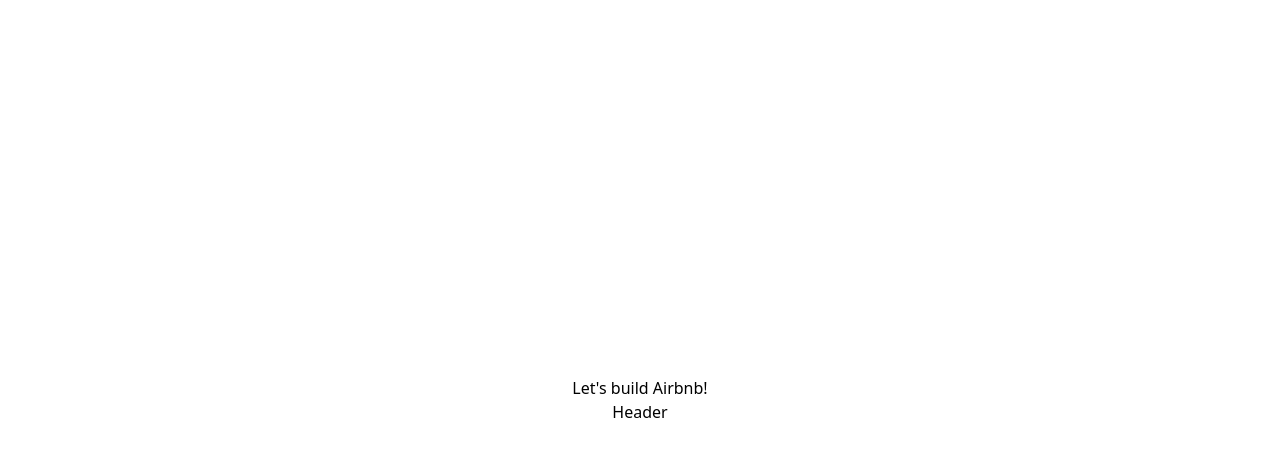
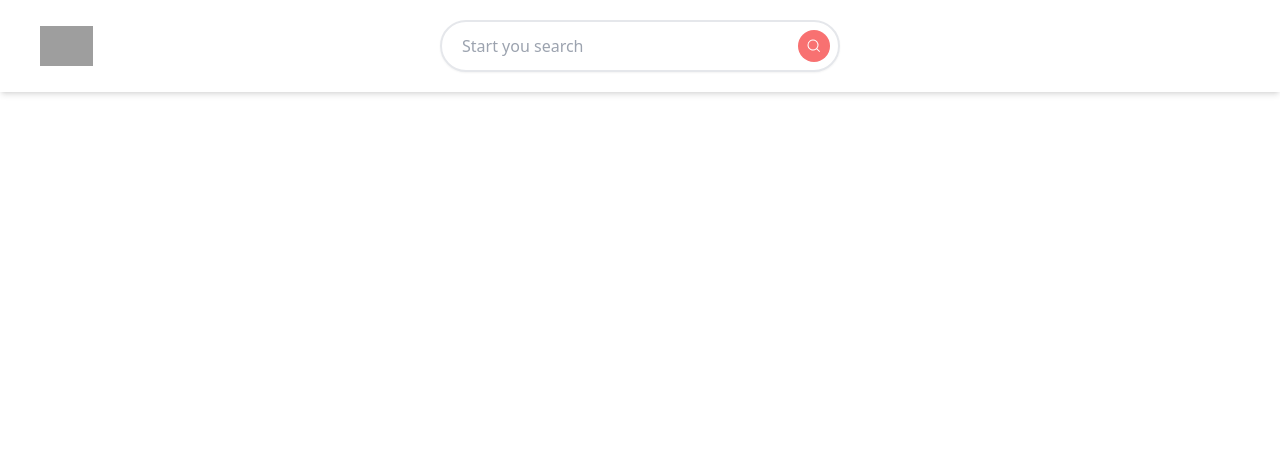
Before and after one commit to hamid-hoseini/Airbnb-clone-React, a Next.js app: page / in a window 1280 px wide. Shown: the top 456 px of the page. Built offline with nearby package versions, Linux system fonts and the light colour scheme; grey boxes are pictures that could not be loaded.

Commit message:
Working on header component...

```diff
--- a/components/Header.tsx
+++ b/components/Header.tsx
@@ -1,8 +1,26 @@
-import React from 'react'
+import Image from "next/image"
+import { MagnifyingGlassIcon } from "@heroicons/react/24/solid"
 
 const Header = () => {
   return (
-    <div>Header</div>
+    <header className="sticky top-0 z-50 grid grid-cols-3 bg-white shadow-md p-5 md:px-10">
+      {/* Left */}
+      <div className="relative flex items-center h-10 cursor-pointer my-auto">
+        <Image
+          src="https://links.papareact.com/qd3"
+          layout="fill"
+          objectFit="contain"
+          objectPosition="left" alt={""} />
+      </div>
+      {/* Middle */}
+      <div className="flex items-center md:border-2 rounded-full py-2 md:shadow-sm">
+        <input className="flex-grow pl-5 bg-transparent outline-none" type="text" placeholder="Start you search"/>
+        <MagnifyingGlassIcon className="hidden md:inline-flex h-8 bg-red-400 text-white rounded-full p-2 cursor-pointer md:mx-2" />
+      </div>
+      {/* Right */}
+      <div></div>
+    </header>
+
   )
 }
 
--- a/next.config.js
+++ b/next.config.js
@@ -1,4 +1,7 @@
 /** @type {import('next').NextConfig} */
 module.exports = {
   reactStrictMode: true,
+  images: {
+    domains: ['links.papareact.com']
+  }
 }
--- a/package.json
+++ b/package.json
@@ -6,6 +6,7 @@
     "start": "next start"
   },
   "dependencies": {
+    "@heroicons/react": "^2.0.13",
     "next": "latest",
     "react": "18.2.0",
     "react-dom": "18.2.0"
--- a/pages/index.tsx
+++ b/pages/index.tsx
@@ -5,12 +5,12 @@
 
 const Home: NextPage = () => {
   return (
-    <div className="flex min-h-screen flex-col items-center justify-center py-2">
+    <div className="">
       <Head>
         <title>Airbnb App</title>
         <link rel="icon" href="/favicon.ico" />
       </Head>
-      <h1>Let's build Airbnb!</h1>
+
       {/* Header */}
       <Header />
       {/* Banner */}
```
Also changed, not shown: 2 other files (tests, documents, lock files or other folders).
